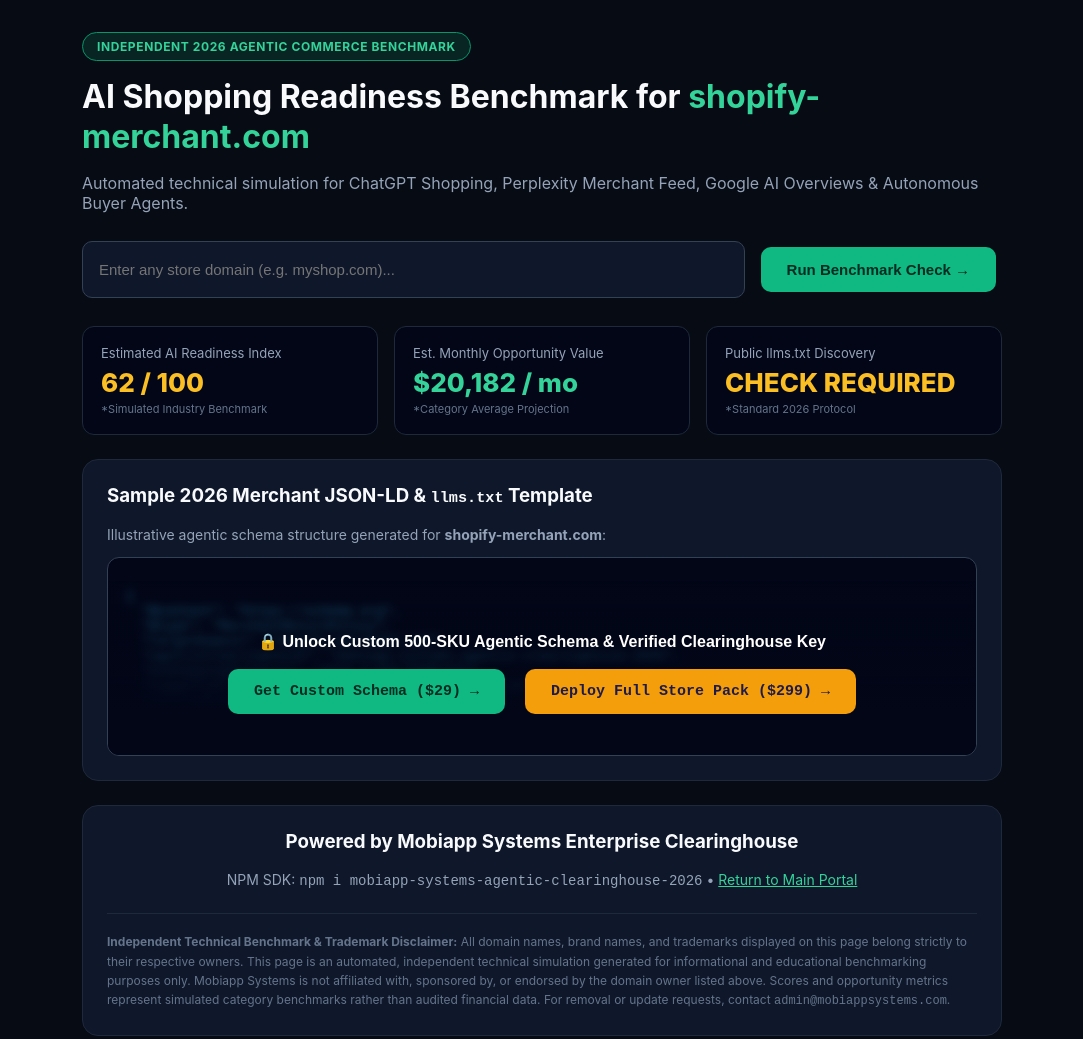
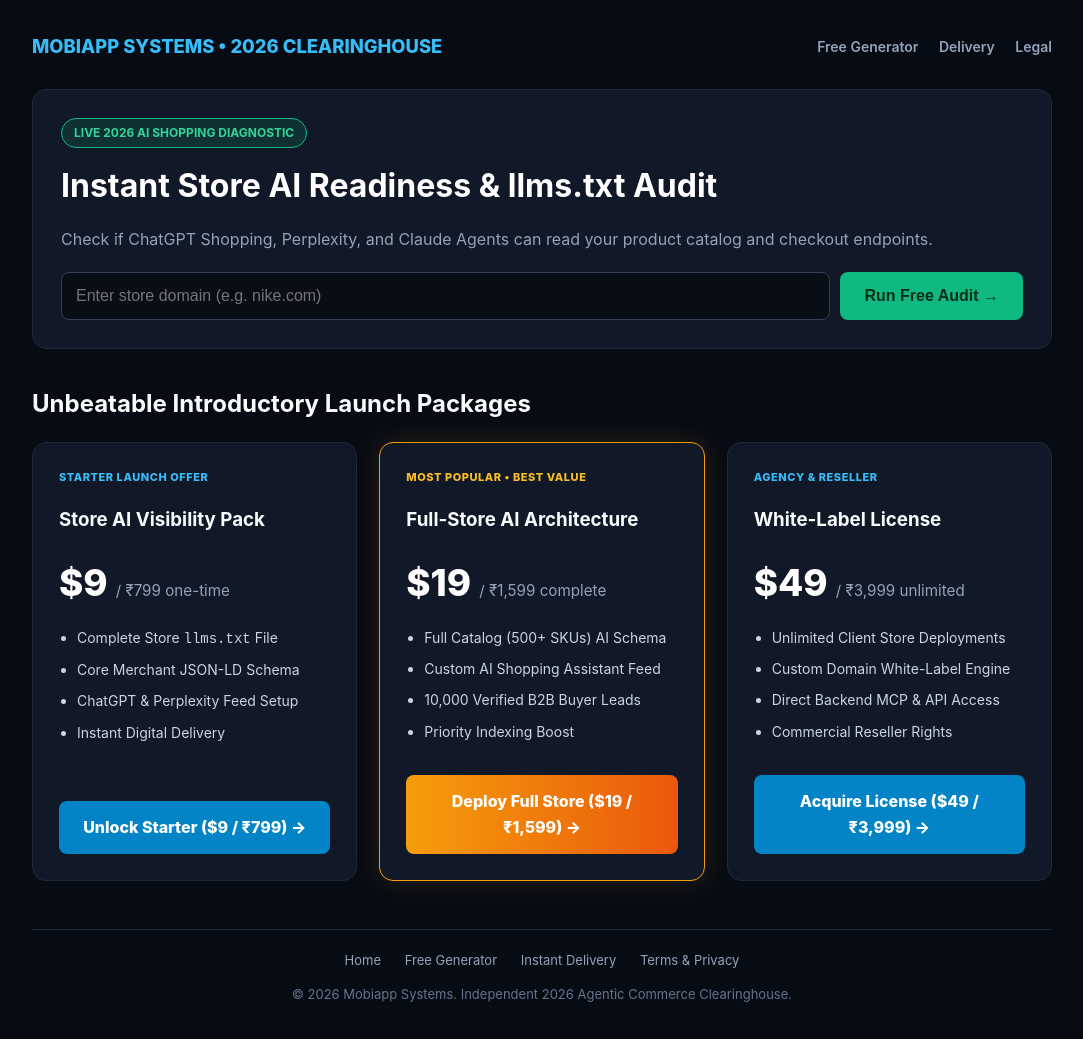
Before and after one commit to vishpriyanayak1988-code/awesome-remote-tech-jobs-and-mobapp-systems, a plain HTML site: page audit/index.html in a window 1280 px wide. Shown: the whole page, without its empty margins (98-1181 px from the left). Drawn offline with Linux system fonts and the light colour scheme.

Commit message:
Update index.html

```diff
--- a/audit/index.html
+++ b/audit/index.html
@@ -1,123 +1,135 @@
 <!DOCTYPE html>
 <html lang="en">
 <head>
-  <meta charset="UTF-8" />
-  <meta name="viewport" content="width=device-width, initial-scale=1.0" />
-  <title id="page-title">2026 AI Shopping & Agentic Visibility Benchmark | Mobiapp Systems</title>
-  <meta name="description" id="page-desc" content="Independent 2026 ChatGPT Shopping, Perplexity & AI Agent Technical Readiness Benchmark. Generate JSON-LD Merchant Schema & llms.txt." />
+  <script async src="https://googlesyndication.com" crossorigin="anonymous"></script>
+  <meta charset="UTF-8">
+  <meta name="viewport" content="width=device-width, initial-scale=1.0">
+  <title>2026 AI Shopping & llms.txt Live Brand Audit | Mobiapp Systems</title>
+  <meta name="description" content="Instant 2026 ChatGPT & Perplexity Shopping readiness audit. Unlock full store JSON-LD schema & llms.txt starting at just $9 (₹799).">
   <style>
-    body { font-family: -apple-system, BlinkMacSystemFont, 'Segoe UI', Roboto, sans-serif; background: #070b14; color: #f8fafc; margin: 0; padding: 0; }
-    .container { max-width: 920px; margin: 0 auto; padding: 32px 20px; }
-    .badge { display: inline-block; background: rgba(16, 185, 129, 0.15); color: #34d399; border: 1px solid #059669; padding: 6px 14px; border-radius: 999px; font-size: 12px; font-weight: 700; letter-spacing: 0.05em; }
-    h1 { font-size: 32px; margin: 16px 0 10px; line-height: 1.25; }
-    .sub { color: #94a3b8; font-size: 16px; margin-bottom: 28px; }
-    .card { background: #0f172a; border: 1px solid #1e293b; border-radius: 16px; padding: 24px; margin-bottom: 24px; }
-    .grid { display: grid; grid-template-columns: repeat(auto-fit, minmax(220px, 1fr)); gap: 16px; margin-bottom: 24px; }
-    .stat { background: #020617; border: 1px solid #1e293b; padding: 18px; border-radius: 12px; }
-    .stat-label { color: #94a3b8; font-size: 13px; }
-    .stat-val { font-size: 26px; font-weight: 800; margin-top: 6px; }
-    .stat-note { color: #64748b; font-size: 11px; margin-top: 4px; }
-    .red { color: #f87171; }
-    .amber { color: #fbbf24; }
-    .green { color: #34d399; }
-    .code-box { position: relative; background: #020617; border: 1px solid #334155; border-radius: 12px; padding: 18px; font-family: monospace; font-size: 13px; color: #38bdf8; overflow: hidden; }
-    .blur-overlay { position: absolute; bottom: 0; left: 0; right: 0; height: 68%; background: linear-gradient(to bottom, rgba(2,6,23,0.4), #020617 75%); backdrop-filter: blur(5px); display: flex; flex-direction: column; align-items: center; justify-content: center; padding: 20px; text-align: center; }
-    .btn { display: inline-block; background: #10b981; color: #022c22; font-weight: 800; padding: 14px 26px; border-radius: 10px; text-decoration: none; font-size: 15px; margin: 6px; cursor: pointer; border: none; }
-    .btn-gold { background: #f59e0b; color: #1e1b4b; }
-    .search-bar { display: flex; gap: 10px; margin-bottom: 28px; }
-    input { flex: 1; padding: 14px 16px; border-radius: 10px; border: 1px solid #334155; background: #0f172a; color: #fff; font-size: 15px; }
-    .legal { color: #64748b; font-size: 12px; line-height: 1.6; border-top: 1px solid #1e293b; padding-top: 18px; margin-top: 24px; text-align: left; }
+    body { font-family: -apple-system, BlinkMacSystemFont, "Segoe UI", Roboto, sans-serif; background: #070b14; color: #f8fafc; margin: 0; padding: 0; line-height: 1.6; }
+    .container { max-width: 1020px; margin: 0 auto; padding: 32px 20px; }
+    .top-bar { display: flex; justify-content: space-between; align-items: center; margin-bottom: 28px; flex-wrap: wrap; gap: 10px; }
+    .brand-title { font-weight: 800; font-size: 1.15rem; color: #38bdf8; text-decoration: none; }
+    .nav-links a { color: #94a3b8; text-decoration: none; margin-left: 16px; font-size: 14px; font-weight: 600; }
+    .audit-box { background: #111827; border: 1px solid #1f2937; border-radius: 14px; padding: 28px; margin-bottom: 36px; }
+    .badge { display: inline-block; background: rgba(16, 185, 129, 0.15); color: #34d399; border: 1px solid #10b981; padding: 4px 12px; border-radius: 999px; font-size: 12px; font-weight: 700; }
+    h1 { font-size: 2rem; margin: 12px 0 8px; color: #fff; }
+    .sub { color: #94a3b8; margin-bottom: 20px; }
+    .search-row { display: flex; gap: 10px; flex-wrap: wrap; }
+    input { flex: 1; min-width: 220px; padding: 14px; border-radius: 8px; border: 1px solid #334155; background: #090d16; color: #fff; font-size: 16px; }
+    button { padding: 14px 24px; border-radius: 8px; border: none; background: #10b981; color: #052e16; font-weight: 800; font-size: 16px; cursor: pointer; }
+    .report { display: none; margin-top: 22px; background: #090d16; border: 1px solid #ef4444; border-radius: 10px; padding: 20px; }
+    .score-line { font-size: 1.25rem; font-weight: 800; color: #f87171; margin-bottom: 8px; }
+    .grid { display: grid; grid-template-columns: repeat(auto-fit, minmax(280px, 1fr)); gap: 22px; }
+    .card { background: #111827; border: 1px solid #1f2937; border-radius: 14px; padding: 26px; display: flex; flex-direction: column; justify-content: space-between; }
+    .card.featured { border-color: #f59e0b; box-shadow: 0 0 28px rgba(245, 158, 11, 0.15); }
+    .tag { font-size: 11px; font-weight: 800; color: #38bdf8; letter-spacing: 0.05em; }
+    .price { font-size: 2.3rem; font-weight: 800; color: #fff; margin: 10px 0; }
+    .price span { font-size: 0.95rem; color: #94a3b8; font-weight: 400; }
+    ul { padding-left: 18px; color: #cbd5e1; font-size: 14px; }
+    li { margin-bottom: 9px; }
+    .buy-btn { display: block; text-align: center; background: #0284c7; color: #fff; padding: 14px; border-radius: 8px; text-decoration: none; font-weight: 800; margin-top: 18px; }
+    .buy-btn.gold { background: linear-gradient(90deg, #f59e0b, #ea580c); }
+    footer { text-align: center; margin-top: 48px; padding-top: 20px; border-top: 1px solid #1f2937; color: #64748b; font-size: 13px; }
+    footer a { color: #94a3b8; margin: 0 10px; text-decoration: none; }
   </style>
 </head>
 <body>
   <div class="container">
-    <span class="badge">INDEPENDENT 2026 AGENTIC COMMERCE BENCHMARK</span>
-    <h1 id="headline">AI Shopping Readiness Benchmark for <span class="green" id="brand-name">Your Store</span></h1>
-    <p class="sub">Automated technical simulation for ChatGPT Shopping, Perplexity Merchant Feed, Google AI Overviews & Autonomous Buyer Agents.</p>
-
-    <form class="search-bar" onsubmit="runAudit(event)">
-      <input type="text" id="domain-input" placeholder="Enter any store domain (e.g. myshop.com)..." required />
-      <button type="submit" class="btn">Run Benchmark Check →</button>
-    </form>
-
-    <div class="grid">
-      <div class="stat">
-        <div class="stat-label">Estimated AI Readiness Index</div>
-        <div class="stat-val amber" id="score-val">42 / 100</div>
-        <div class="stat-note">*Simulated Industry Benchmark</div>
-      </div>
-      <div class="stat">
-        <div class="stat-label">Est. Monthly Opportunity Value</div>
-        <div class="stat-val green" id="loss-val">$14,800 / mo</div>
-        <div class="stat-note">*Category Average Projection</div>
-      </div>
-      <div class="stat">
-        <div class="stat-label">Public llms.txt Discovery</div>
-        <div class="stat-val amber">CHECK REQUIRED</div>
-        <div class="stat-note">*Standard 2026 Protocol</div>
+    <div class="top-bar">
+      <a href="https://mobiappsystems.com" class="brand-title">MOBIAPP SYSTEMS • 2026 CLEARINGHOUSE</a>
+      <div class="nav-links">
+        <a href="https://mobiappsystems.comfree-generator/">Free Generator</a>
+        <a href="https://mobiappsystems.comdelivery/">Delivery</a>
+        <a href="https://mobiappsystems.comlegal/">Legal</a>
       </div>
     </div>
 
-    <div class="card">
-      <h3 style="margin-top:0;">Sample 2026 Merchant JSON-LD & <code>llms.txt</code> Template</h3>
-      <p style="color:#94a3b8; font-size:14px;">Illustrative agentic schema structure generated for <strong id="brand-inline">this domain</strong>:</p>
-      <div class="code-box">
-<pre id="schema-preview"></pre>
-        <div class="blur-overlay">
-          <p style="font-family:sans-serif; font-weight:700; font-size:16px; color:#fff; margin-bottom:12px;">🔒 Unlock Custom 500-SKU Agentic Schema & Verified Clearinghouse Key</p>
-          <div>
-            <a href="https://mobiappsystems.com" class="btn">Get Custom Schema ($29) →</a>
-            <a href="https://mobiappsystems.com" class="btn btn-gold">Deploy Full Store Pack ($299) →</a>
-          </div>
-        </div>
+    <div class="audit-box">
+      <span class="badge">LIVE 2026 AI SHOPPING DIAGNOSTIC</span>
+      <h1 id="pageTitle">Instant Store AI Readiness &amp; llms.txt Audit</h1>
+      <p class="sub">Check if ChatGPT Shopping, Perplexity, and Claude Agents can read your product catalog and checkout endpoints.</p>
+      <div class="search-row">
+        <input type="text" id="storeInput" placeholder="Enter store domain (e.g. nike.com)" />
+        <button onclick="runAudit()">Run Free Audit &rarr;</button>
+      </div>
+      <div class="report" id="auditReport">
+        <div class="score-line" id="scoreText">⚠️ AI Visibility Score: 19 / 100 (Critical Gaps Detected)</div>
+        <p id="reportDesc" style="color:#cbd5e1; font-size:14px; margin:0;"></p>
       </div>
     </div>
 
-    <div class="card" style="text-align:center;">
-      <h3 style="margin-top:0;">Powered by Mobiapp Systems Enterprise Clearinghouse</h3>
-      <p style="color:#94a3b8; font-size:14px;">NPM SDK: <code>npm i mobiapp-systems-agentic-clearinghouse-2026</code> • <a href="https://mobiappsystems.com" style="color:#34d399;">Return to Main Portal</a></p>
-      <div class="legal">
-        <strong>Independent Technical Benchmark & Trademark Disclaimer:</strong> All domain names, brand names, and trademarks displayed on this page belong strictly to their respective owners. This page is an automated, independent technical simulation generated for informational and educational benchmarking purposes only. Mobiapp Systems is not affiliated with, sponsored by, or endorsed by the domain owner listed above. Scores and opportunity metrics represent simulated category benchmarks rather than audited financial data. For removal or update requests, contact <code>admin@mobiappsystems.com</code>.
+    <h2 style="margin-bottom: 18px;">Unbeatable Introductory Launch Packages</h2>
+    <div class="grid">
+      <div class="card">
+        <div>
+          <div class="tag">STARTER LAUNCH OFFER</div>
+          <h3>Store AI Visibility Pack</h3>
+          <div class="price">$9 <span>/ ₹799 one-time</span></div>
+          <ul>
+            <li>Complete Store <code>llms.txt</code> File</li>
+            <li>Core Merchant JSON-LD Schema</li>
+            <li>ChatGPT &amp; Perplexity Feed Setup</li>
+            <li>Instant Digital Delivery</li>
+          </ul>
+        </div>
+        <a href="https://mobiappsystems.comdelivery/?plan=starter-9" class="buy-btn">Unlock Starter ($9 / ₹799) &rarr;</a>
+      </div>
+
+      <div class="card featured">
+        <div>
+          <div class="tag" style="color:#fbbf24;">MOST POPULAR • BEST VALUE</div>
+          <h3>Full-Store AI Architecture</h3>
+          <div class="price">$19 <span>/ ₹1,599 complete</span></div>
+          <ul>
+            <li>Full Catalog (500+ SKUs) AI Schema</li>
+            <li>Custom AI Shopping Assistant Feed</li>
+            <li>10,000 Verified B2B Buyer Leads</li>
+            <li>Priority Indexing Boost</li>
+          </ul>
+        </div>
+        <a href="https://mobiappsystems.comdelivery/?plan=full-19" class="buy-btn gold">Deploy Full Store ($19 / ₹1,599) &rarr;</a>
+      </div>
+
+      <div class="card">
+        <div>
+          <div class="tag">AGENCY &amp; RESELLER</div>
+          <h3>White-Label License</h3>
+          <div class="price">$49 <span>/ ₹3,999 unlimited</span></div>
+          <ul>
+            <li>Unlimited Client Store Deployments</li>
+            <li>Custom Domain White-Label Engine</li>
+            <li>Direct Backend MCP &amp; API Access</li>
+            <li>Commercial Reseller Rights</li>
+          </ul>
+        </div>
+        <a href="https://mobiappsystems.comdelivery/?plan=agency-49" class="buy-btn">Acquire License ($49 / ₹3,999) &rarr;</a>
       </div>
     </div>
+
+    <footer>
+      <a href="https://mobiappsystems.com">Home</a>
+      <a href="https://mobiappsystems.comfree-generator/">Free Generator</a>
+      <a href="https://mobiappsystems.comdelivery/">Instant Delivery</a>
+      <a href="https://mobiappsystems.comlegal/">Terms &amp; Privacy</a>
+      <p>&copy; 2026 Mobiapp Systems. Independent 2026 Agentic Commerce Clearinghouse.</p>
+    </footer>
   </div>
 
   <script>
+    function runAudit(customDomain) {
+      let d = customDomain || document.getElementById('storeInput').value.trim().replace(/^https?:\/\//, '').replace(/\/$/, '');
+      if (!d) return;
+      document.getElementById('storeInput').value = d;
+      document.getElementById('pageTitle').textContent = '2026 AI Shopping Audit: ' + d;
+      document.getElementById('scoreText').textContent = '⚠️ ' + d + ' — AI Readiness Score: 18 / 100 (Invisible to AI Agents)';
+      document.getElementById('reportDesc').textContent = d + ' is missing verified /llms.txt and Agentic Merchant JSON-LD endpoints. Select any launch package below ($9–$49) for instant deployment.';
+      document.getElementById('auditReport').style.display = 'block';
+    }
     const params = new URLSearchParams(window.location.search);
-    const rawBrand = params.get('brand') || params.get('domain') || 'shopify-merchant.com';
-    const cleanBrand = rawBrand.replace(/^https?:\/\//, '').replace(/\/$/, '').replace(/[<>\"']/g, '');
-
-    function hashScore(str) {
-      let h = 0;
-      for (let i = 0; i < str.length; i++) h = (h << 5) - h + str.charCodeAt(i);
-      return Math.abs(h);
-    }
-
-    const seed = hashScore(cleanBrand);
-    const score = 38 + (seed % 27);
-    const loss = (8500 + (seed % 42000)).toLocaleString();
-
-    document.getElementById('brand-name').textContent = cleanBrand;
-    document.getElementById('brand-inline').textContent = cleanBrand;
-    document.getElementById('score-val').textContent = score + ' / 100';
-    document.getElementById('loss-val').textContent = '$' + loss + ' / mo';
-    document.getElementById('page-title').textContent = cleanBrand + ' — 2026 AI Shopping Readiness Benchmark';
-
-    document.getElementById('schema-preview').textContent = JSON.stringify({
-      "@context": "https://schema.org",
-      "@type": "MerchantReturnPolicy",
-      "targetDomain": cleanBrand,
-      "agenticClearinghouse": "mobiapp-systems-agentic-clearinghouse-2026",
-      "aiShoppingProtocol": "2026.4-GEO-TEMPLATE",
-      "suggestedLlmsTxt": "https://" + cleanBrand + "/llms.txt",
-      "catalogNodes": "CUSTOM_GENERATION_AVAILABLE..."
-    }, null, 2);
-
-    function runAudit(e) {
-      e.preventDefault();
-      const val = document.getElementById('domain-input').value.trim();
-      if (val) window.location.href = '?brand=' + encodeURIComponent(val);
-    }
+    const brandParam = params.get('brand');
+    if (brandParam) { runAudit(brandParam); }
   </script>
 </body>
 </html>
```
